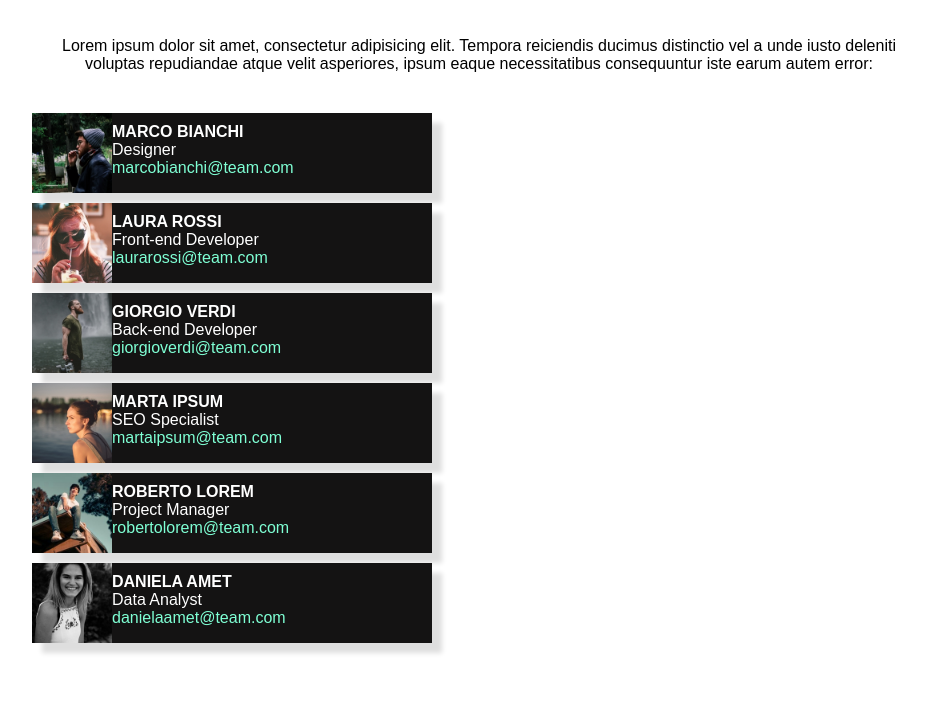
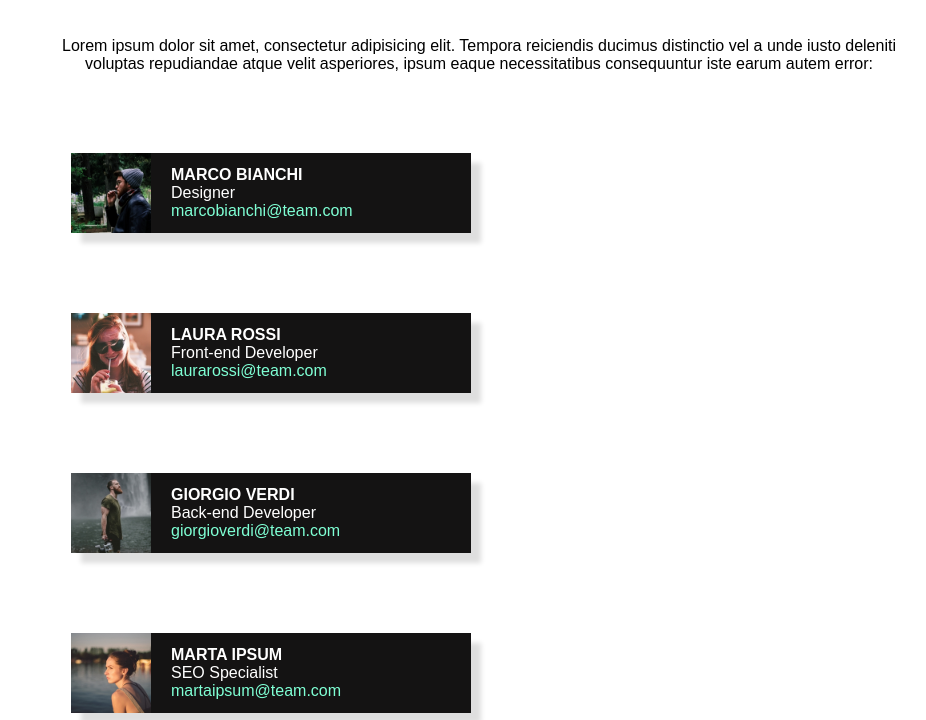
Before and after one commit to Carlo1891/html-css-float-cards, a plain HTML site: page index.html in a window 1280 px wide. Shown: the part 80-800 px from the top of the page, without its empty margins (161-1087 px from the left). Drawn offline with Linux system fonts and the light colour scheme.

Commit message:
sviluppo2

```diff
--- a/style.css
+++ b/style.css
@@ -36,10 +36,11 @@ a{
 .worker{
     width: 400px;
     height: 80px;
-    margin: 1px;
+    margin: 40px;
     background-color: rgb(20, 19, 19);
     box-shadow: 10px 10px 5px #dedede;
     color: white;
+    float: left;
 }
 
 img{
@@ -48,9 +49,13 @@ img{
     float: left;
 }
 
+p strong{
+    font-style: bold;
+}
+
 .profile{
-    padding: 10px;
-    margin: 10px;
+    padding: 13px 20px;
+    float: left;
 }
 
 a{
```
